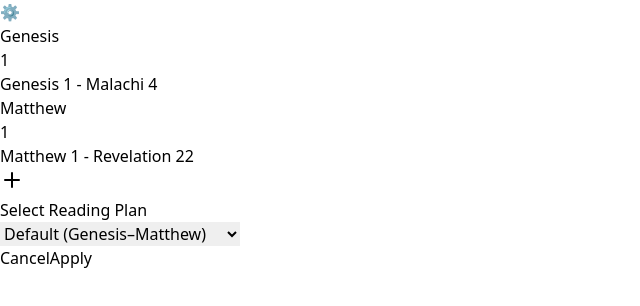
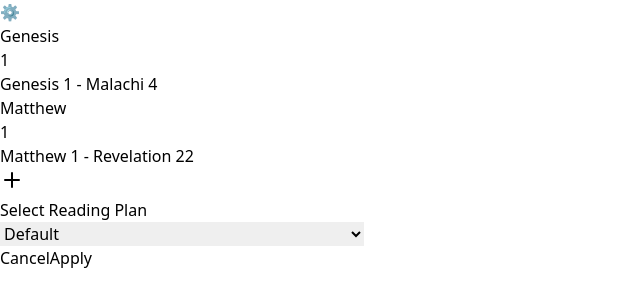
Before and after one commit to Log0ns/ScripturePlan, a React (Vite) app: page / in a window 1280 px wide. Both pictures are taken after a click on the button "⚙️". Shown: the top 306 px of the page, without its empty margins (0-640 px from the left). Built offline with nearby package versions, Linux system fonts and the light colour scheme.

Commit message:
Update options in ScripturePlan dropdown

```diff
--- a/src/ScripturePlan.tsx
+++ b/src/ScripturePlan.tsx
@@ -427,11 +427,11 @@ export default function ScriptureReader() {
               value={selectedPlan}
               onChange={(e) => setSelectedPlan(e.target.value)}
             >
-              <option value="Default">Default (Genesis–Matthew)</option>
+              <option value="Default">Default</option>
               <option value="Chronological">Chronological Bible</option>
-              <option value="Mcheyne">M’Cheyne Plan</option>
               <option value="Parallel">Old + New Testament Parallel</option>
-              <option value="Custom">Custom Plan</option>
+              <option value="Mcheyne">2OT-2NT</option>
+              <option value="Custom">Professor Grant Horner Bible-Reading System</option>
             </select>
 
             {selectedPlan === 'Custom' && (
```
